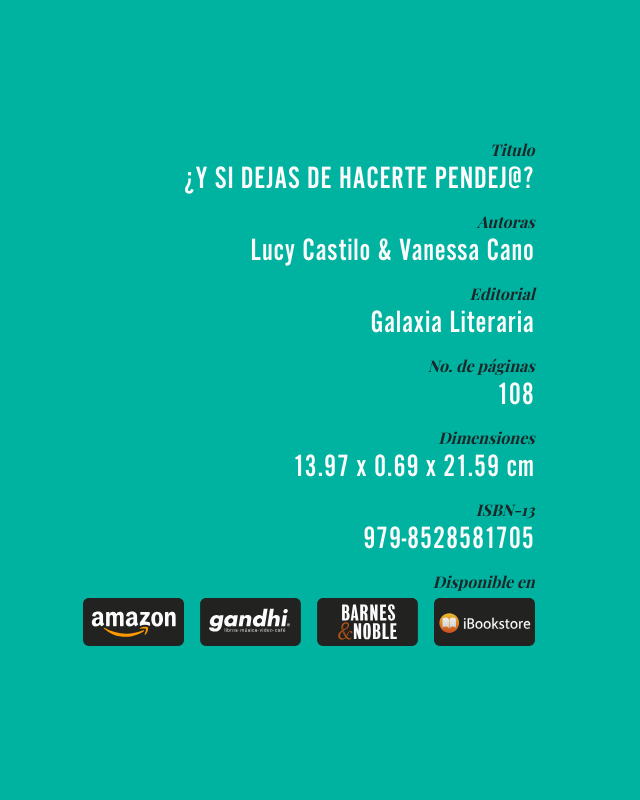
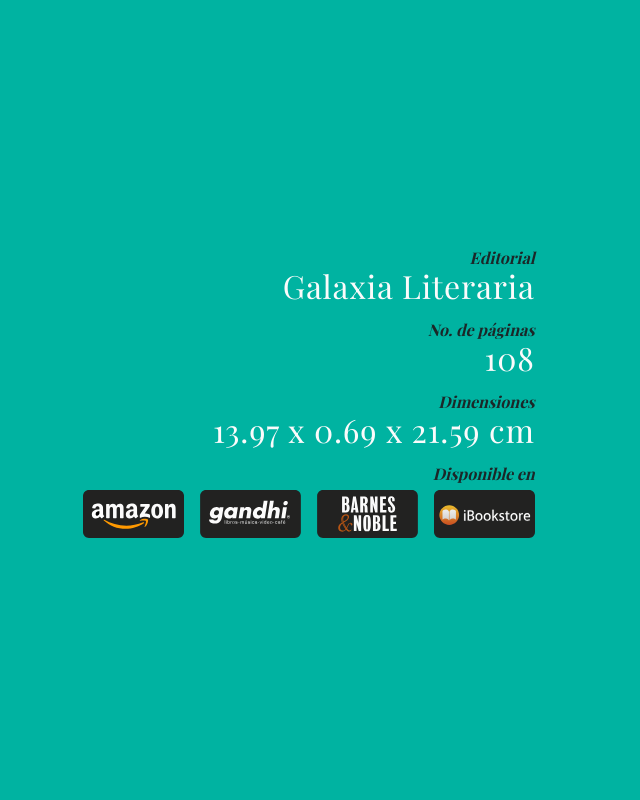
Before and after one commit to kalollero/dejaDe, a plain HTML site: page index.html in a window 1280 px wide. Shown: the part 880-1680 px from the top of the page, without its empty margins (0-640 px from the left). Drawn offline with nearby package versions, Linux system fonts and the light colour scheme; a web font is replaced by a local one.

Commit message:
se agregaron link stores

```diff
--- a/index.html
+++ b/index.html
@@ -44,20 +44,11 @@
         </div>
         <div class="book__title">
           <h1>
-             NO ES LO QUE <br/>ESTÁS DISPUESTO<br/>A HACER, SINO<br/>LO QUE ESTÁS<br/><span>COMPROMETI@</span><br/><span>A ELEGIR.</span></h1><a class="home__button" href="">
-            <p class="linkComprar">LEER</p></a>
+             NO ES LO QUE <br/>ESTÁS DISPUESTO<br/>A HACER, SINO<br/>LO QUE ESTÁS<br/><span>COMPROMETI@</span><br/><span>A ELEGIR.</span></h1><a class="home__button" href="">LEER</a>
         </div>
       </section>
       <section class="about" id="about">
         <div class="about__info">
-          <div>
-            <p class="about__anteTitulo">Titulo</p>
-            <p class="about__titulo">¿Y SI DEJAS DE HACERTE PENDEJ@?</p>
-          </div>
-          <div>
-            <p class="about__anteTitulo">Autoras</p>
-            <p class="about__titulo">Lucy Castilo & Vanessa Cano</p>
-          </div>
           <div>
             <p class="about__anteTitulo">Editorial</p>
             <p class="about__titulo">Galaxia Literaria</p>
@@ -71,12 +62,8 @@
             <p class="about__titulo">13.97 x 0.69 x 21.59 cm</p>
           </div>
           <div>
-            <p class="about__anteTitulo">ISBN-13</p>
-            <p class="about__titulo">979-8528581705</p>
-          </div>
-          <div>
             <p class="about__anteTitulo">Disponible en</p>
-            <div class="about__stores"><a href=""><img class="store__amazonOscuro" src="img/amazonOscuro.svg"/></a><a href=""><img class="store__gandhiOscuro" src="img/gandhiOscuro.svg"/></a><a href=""><img class="store__barnesOscuro" src="img/barnesOscuro.svg"/></a><a href="https://books.apple.com/mx/book/y-si-dejas-de-hacerte-pendej/id1574351932"><img class="store__ibookOscuro" src="img/ibookOscuro.svg"/></a></div>
+            <div class="about__stores"><a href="https://www.amazon.com.mx/dp/B098BM85RN/ref=dp_kinw_strp_1"><img class="store__amazonOscuro" src="img/amazonOscuro.svg"/></a><a href="https://www.gandhi.com.mx/y-si-dejas-de-hacerte-pendejat"><img class="store__gandhiOscuro" src="img/gandhiOscuro.svg"/></a><a href="https://www.barnesandnoble.com/w/y-si-dejas-de-hacerte-pendej-lucy-castillo/1139758691?ean=2940164692001"><img class="store__barnesOscuro" src="img/barnesOscuro.svg"/></a><a href="https://books.apple.com/mx/book/y-si-dejas-de-hacerte-pendej/id1574351932"><img class="store__ibookOscuro" src="img/ibookOscuro.svg"/></a></div>
           </div>
         </div>
       </section><img class="home__book" src="img/book.webp"/>
@@ -98,35 +85,25 @@
       </div>
     </section>
     <section class="writers" id="writers">
-      <div class="writers__nav">
-        <div class="lucy__link">
-          <p>Lucy Castillo</p>
-          <P>ESCRITORA</P><a>BIO</a>
-        </div>
-        <div class="vanessa__link">
-          <p>Vanessa Cano</p>
-          <P>ESCRITORA</P><a>BIO</a>
-        </div>
-      </div>
+      <div class="writers__nav"></div>
     </section>
     <section class="stores" id="stores">
       <div class="stores__info">
         <div class="stores__title"></div>
         <div class="stores__shop">
           <p>Disponible en</p>
-          <div class="stores__content"><a href=""><img class="store__amazonClaro" src="img/amazonClaro.svg"/></a><a href=""><img class="store__gandhiClaro" src="img/gandhiClaro.svg"/></a><a href=""><img class="store__barnesClaro" src="img/barnesClaro.svg"/></a><a href=""><img class="store__ibookClaro" src="img/ibookClaro.svg"/></a></div>
+          <div class="stores__content"><a href="https://www.amazon.com.mx/dp/B098BM85RN/ref=dp_kinw_strp_1"><img class="store__amazonClaro" src="img/amazonClaro.svg"/></a><a href="https://www.gandhi.com.mx/y-si-dejas-de-hacerte-pendejat"><img class="store__gandhiClaro" src="img/gandhiClaro.svg"/></a><a href="https://www.barnesandnoble.com/w/y-si-dejas-de-hacerte-pendej-lucy-castillo/1139758691?ean=2940164692001"><img class="store__barnesClaro" src="img/barnesClaro.svg"/></a><a href="https://books.apple.com/mx/book/y-si-dejas-de-hacerte-pendej/id1574351932"><img class="store__ibookClaro" src="img/ibookClaro.svg"/></a></div>
         </div>
       </div>
     </section>
     <footer class="footer"><img class="footer__frase" src="img/fraseClaro.svg"/>
-      <div class="footer__nav"><a href="">Inicio</a>
-        <div>·</div><a href="">Acerca del Libro</a>
-        <div>·</div><a href="">Sinopsis</a>
-        <div>·</div><a href="">Autoras</a>
-        <div>·</div><a href="">Reseñas</a>
-        <div>·</div><a href="">Que esperas</a>
+      <div class="footer__nav"><a href="#home">Inicio</a>
+        <div>·</div><a href="#about">Acerca del Libro</a>
+        <div>·</div><a href="#description">Sinopsis</a>
+        <div>·</div><a href="#writers">Autoras</a>
+        <div>·</div><a href="#stores">Que esperas Leer</a>
       </div>
-      <div class="footer__socialNetworks"><a href=""><i class="fab fa-facebook-square"></i></a><a href=""><i class="fab fa-instagram"></i></a><a href=""><i class="fab fa-youtube"></i></a></div>
+      <div class="footer__socialNetworks"><a href=""><i class="fab fa-facebook-square"></i></a><a href=""><i class="fab fa-instagram"></i></a></div>
     </footer>
     <script src="js/type.js" type="text/javascript"></script>
   </body>
--- a/sass/_estilosGenerales.scss
+++ b/sass/_estilosGenerales.scss
@@ -40,8 +40,11 @@ html,body {
 	--verdeIntenso: #00C1A1;
 	--gray: #DBE2E9;
 
-	--AG2: "alternate_gothic_no2";
-	--AG3: "alternate_gothic_no3";
+	--fuenteH1: "alternate_gothic_no3";
+	--fuenteTitulos: "Roboto";
+	--fuenteTexto: "Playfair Display";
+	--fuenteBotones: "alternate_gothic_no3";
+
 
 
 
@@ -128,7 +131,7 @@ em {
 //////// LINKS ////////
 
 a {
-	font-family: var(--AG3), sans-serif;
+	font-family: var(--fuenteBotones), sans-serif;
 	font-weight: 700;
 	font-size: 1.25rem;
 	letter-spacing: 1.5;
--- a/sass/_footer.scss
+++ b/sass/_footer.scss
@@ -35,8 +35,8 @@
 			margin: .5rem 0;
 
 			a {
-				color: var(--gray);
-				font-family: 'Roboto', sans-serif;
+				color: var(--blanco);
+				// font-family: 'Roboto', sans-serif;
 			}
 
 			div {
--- a/sass/_home.scss
+++ b/sass/_home.scss
@@ -3,7 +3,7 @@
 
 	.book {
 		&__title h1 {
-			font-family: alternate_gothic_no3;
+			font-family: var(--fuenteH1);
 			text-align: left;
 			color: var(--blanco);
 		}
@@ -77,14 +77,14 @@
 					justify-content: center;
 					align-items: center;
 					background-color: var(--blanco);
-					// padding: .25rem 2rem .25rem 2rem;
 					height: 3rem;
 					width: 12rem;
-					// border-radius: 16px;
-
+					color: var(--verdeOscuro);
 
 					p.linkComprar {
 						color: var(--verdeOscuro);
+						// font-size: 1.25rem;
+						// letter-spacing: 1.5;
 					}
 
 					svg.fa-long-arrow-right {
--- a/sass/_writers.scss
+++ b/sass/_writers.scss
@@ -21,8 +21,47 @@
 		}
 
 		&__nav{
-			background-image: url(../img/bookStores.webp);
+			background-image: url(../img/IMG-20210824-WA0000.jpg);
+			background-color: #1b35371a;
+			background-blend-mode: multiply;
+			background-repeat: no-repeat;
+			background-size: cover;
+			background-position: center top;
+			display: flex;
+			justify-content: space-between;
+			align-items: center;
 		}
+
+		.lucy__link,
+		.vanessa__link {
+			width: 35%;
+			height: 80%;
+			display: flex;
+			flex-flow: column;
+			justify-content: flex-end;
+			// border: 1px orange solid;
+
+			h2 {
+				line-height: 1;
+				font-size: 1.5rem;
+				font-weight: 700;
+				color: var(--blanco);
+			}
+
+			a {
+				color: var(--blanco);
+			}
+		}
+
+		.lucy__link {
+			align-items: flex-end;
+		}
+
+		.vanessa__link {
+
+		}
+
+
 
 		// &__lucyCastillo {
 		// 	background: url(../img/lucyCastillo.webp) no-repeat right center;
```
Also changed, not shown: css/styles.css, img/IMG-20210824-WA0000.jpg (added), 4 other files.
